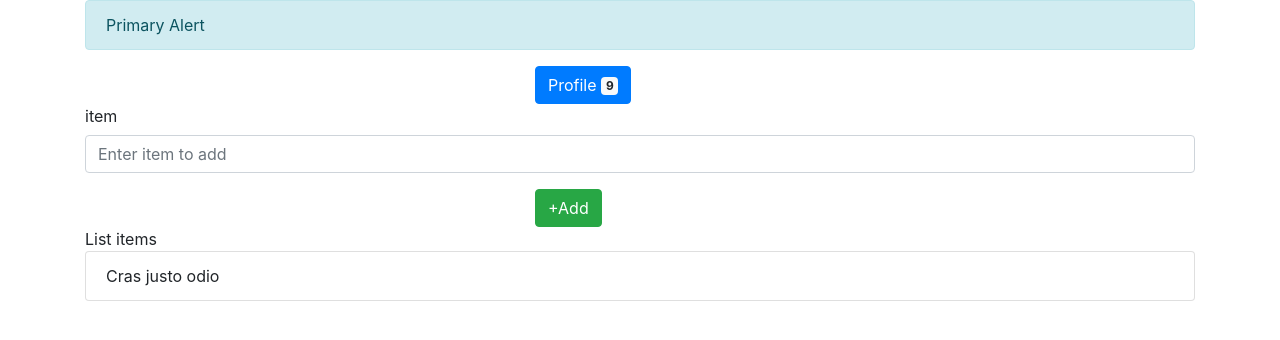
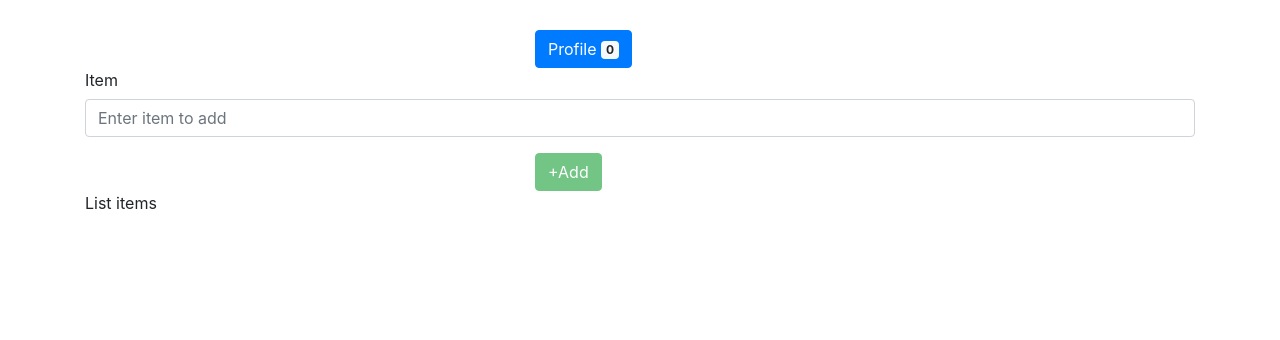
Before and after one commit to rutuj-01/Notes, a Vue app: page / in a window 1280 px wide. Shown: the top 340 px of the page. Built offline with nearby package versions, Linux system fonts and the light colour scheme.

Commit message:
completed the counter part with list appending inputs

```diff
--- a/src/components/List.vue
+++ b/src/components/List.vue
@@ -1,35 +1,69 @@
 
 <template>
 	<div class="container">
-	<b-alert show >Primary Alert</b-alert>
-	<b-button variant="primary" style="margin-left: 450px;">
+	<!-- <b-alert show >Primary Alert</b-alert> -->
+	<b-button variant="primary" style="margin-left: 450px; margin-top:30px;">
     Profile
-    <b-badge variant="light" >9 <span class="sr-only">unread messages</span></b-badge>
+    <b-badge variant="light" >{{ counter }}</b-badge>
 	</b-button>
 	<b-form >
       <b-form-group
-        id="input-group-1"
-        label="item"
+        label="Item"
       >
         <b-form-input
           id="input-1"
           type="text"
           placeholder="Enter item to add"
-
+			v-model="name"
         ></b-form-input>
       </b-form-group>
      </b-form>
-	<b-button variant="success" style="margin-left: 450px;">+Add</b-button>
+	<b-button variant="success" style="margin-left: 450px;" @click.prevent= "add()" :disabled="check" >+Add</b-button>
 	<br>
 	List items
+
 	<b-list-group>
-	<b-list-group-item>Cras justo odio</b-list-group-item>
+	<b-list-group-item v-for="(item,index) in items" :key="index" style="text-align: center;">
+		{{ item }}
+
+	</b-list-group-item>
 	</b-list-group>
-
-
 	</div>
 
 </template>
 <script >
+		export default{
+			data(){
+				return {
+					name : '',
 
+					items: []
+				}
+			},
+			methods:
+			{
+				add(){
+
+					this.items.push(this.name)
+					this.name=''
+					// alert(this.name)
+				}
+			},
+			computed:
+			{
+				counter(){
+					return this.items.length
+				},
+				check()
+				{
+					if(this.name.length != 0){
+						return false
+					}
+					else{
+						return true
+					}
+
+				}
+			}
+		}
 </script>
```
